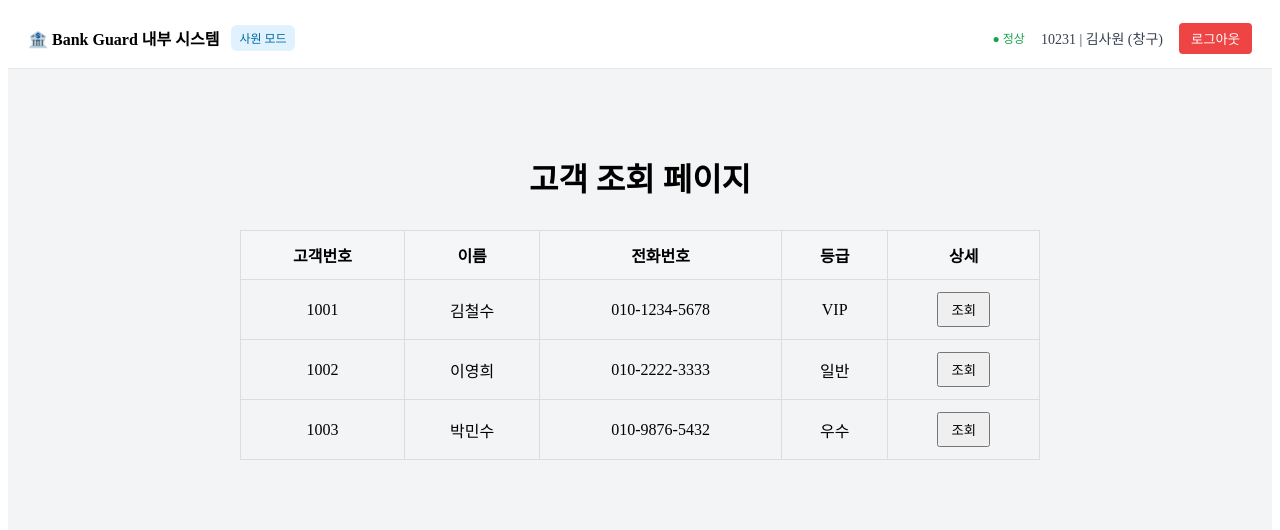
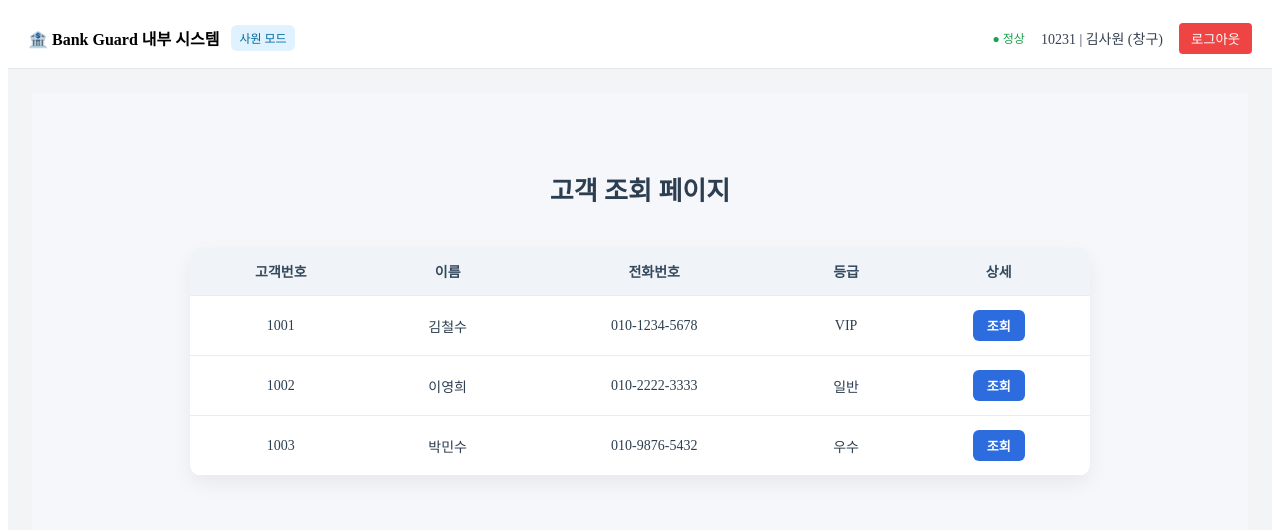
Before and after one commit to choijoonhyeok/Bank_Guard_frontend, a Vue app: page /employee/customerSearch in a window 1280 px wide. Shown: the top 530 px of the page. Built offline with nearby package versions, Linux system fonts and the light colour scheme.

Commit message:
고객 리스트 양식 수정

```diff
--- a/src/views/Employee/CustomerSearch.vue
+++ b/src/views/Employee/CustomerSearch.vue
@@ -52,40 +52,89 @@ const goDetail = (id) => {
 </script>
 
 <style scoped>
+/* 전체 배경 */
 .main {
   min-height: 100vh;
-  padding: 40px;
+  padding: 60px 40px;
+  background-color: #f5f7fa;
 }
 
+/* 헤더 */
 .header {
   text-align: center;
-  margin-bottom: 30px;
+  margin-bottom: 40px;
 }
 
+.header h1 {
+  font-size: 26px;
+  font-weight: 700;
+  color: #2c3e50;
+}
+
+/* 리스트 카드 */
 .customer-list {
   width: 100%;
-  max-width: 800px;
+  max-width: 900px;
   margin: 0 auto;
+  background: #ffffff;
+  border-radius: 12px;
+  box-shadow: 0 8px 20px rgba(0, 0, 0, 0.06);
+  overflow: hidden;
 }
 
+/* 테이블 */
 table {
   width: 100%;
   border-collapse: collapse;
 }
 
+thead {
+  background-color: #f0f4f8;
+}
+
+th {
+  padding: 14px;
+  font-size: 14px;
+  font-weight: 600;
+  color: #34495e;
+}
+
+td {
+  padding: 14px;
+  font-size: 14px;
+  color: #2c3e50;
+}
+
+/* 행 hover 효과 */
+tbody tr {
+  transition: background-color 0.2s ease;
+}
+
+tbody tr:hover {
+  background-color: #f9fbfd;
+}
+
+/* 테두리 정리 */
 th,
 td {
-  border: 1px solid #ddd;
-  padding: 12px;
+  border-bottom: 1px solid #eaecef;
   text-align: center;
 }
 
-th {
-  background-color: #f4f6f8;
+/* 버튼 */
+button {
+  padding: 6px 14px;
+  border-radius: 6px;
+  border: none;
+  font-size: 13px;
+  font-weight: 600;
+  color: #ffffff;
+  background-color: #2d6cdf;
+  cursor: pointer;
+  transition: background-color 0.2s ease;
 }
 
-button {
-  padding: 6px 12px;
-  cursor: pointer;
+button:hover {
+  background-color: #1f55b5;
 }
 </style>
```
